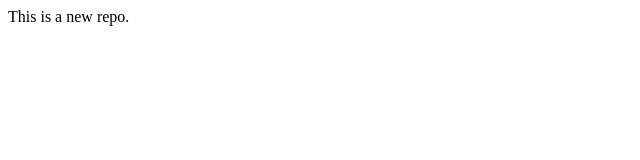
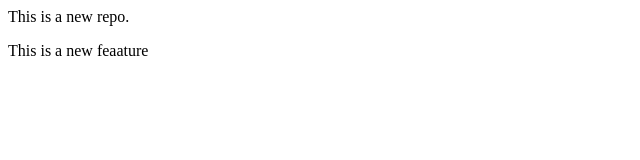
Before and after one commit to NEEVDARANIYA/localrepo, a plain HTML site: page index.html in a window 1280 px wide. Shown: the whole page, without its empty margins (0-640 px from the left). Drawn offline with Linux system fonts and the light colour scheme.

Commit message:
Add new feature

```diff
--- a/index.html
+++ b/index.html
@@ -1 +1,2 @@
 <p>This is a new repo.</p>
+<p>This is a new feaature</p>
```
